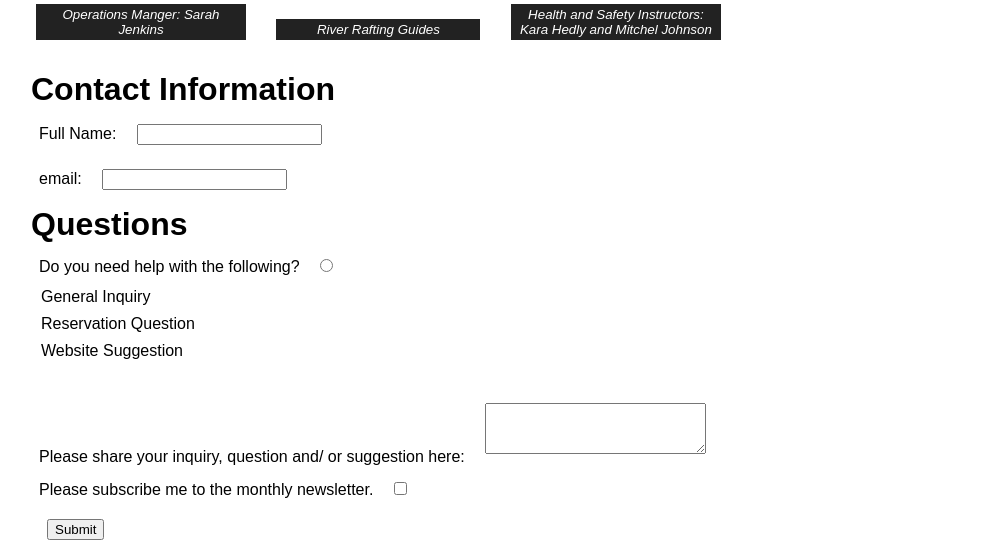
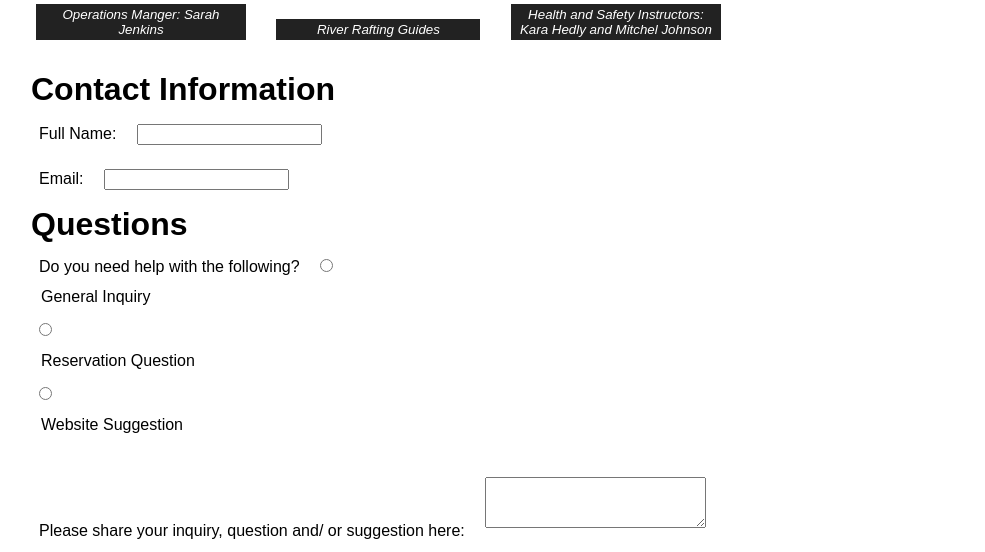
Before and after one commit to gitvuyelwa/wdd130, a plain HTML site: page wwr/contact.html in a window 1280 px wide. Shown: the part 1276-1828 px from the top of the page, without its empty margins (9-994 px from the left). Drawn offline with Linux system fonts and the light colour scheme.

Commit message:
Update contact.html

```diff
--- a/wwr/contact.html
+++ b/wwr/contact.html
@@ -59,7 +59,7 @@
           <input type="text" id="Full Name"><br>
       </div>
       <div class="form-item column2">
-          <label for="email">email:</label>
+          <label for="email">Email:</label>
           <input type="email" id="email"><br>
       </div>
 
@@ -68,7 +68,9 @@
           <label for="Do you need help with the following?">Do you need help with the following?</label>
           <input type="radio" id="Do you need help with the following?">
               <option value="General Inquiry">General Inquiry</option>
+          <input type="radio">
               <option value="Reservation Question">Reservation Question</option>
+          <input type="radio">
               <option value="Website Suggestion">Website Suggestion</option>
           </select><br>
       </div>
```
